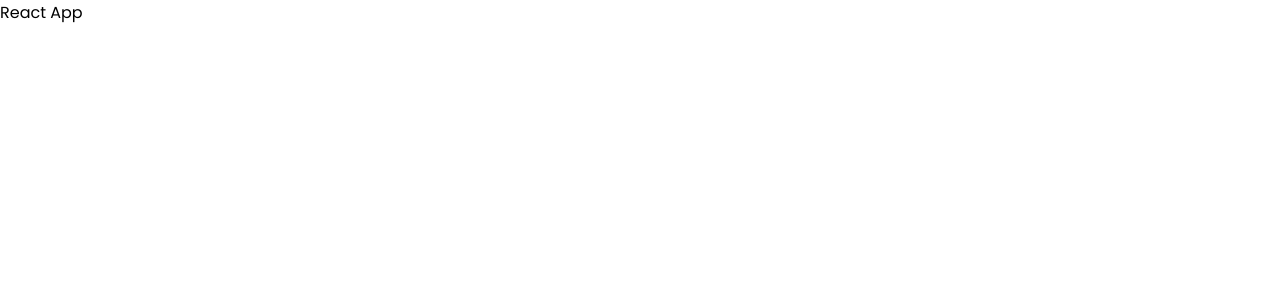
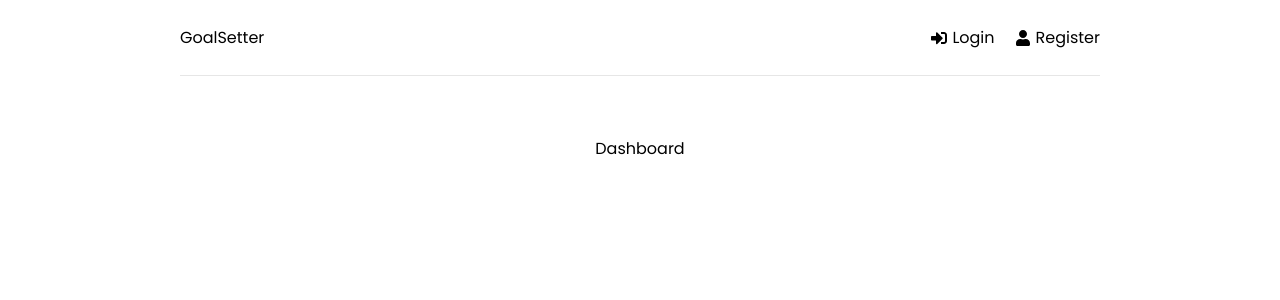
Before and after one commit to Nauman-Javed/mern-project, a React (Create React App) app in the folder frontend/: page / in a window 1280 px wide. Shown: the top 300 px of the page. Built offline with nearby package versions, Linux system fonts and the light colour scheme; the HTML template or start-up script is replaced by a standard one.

Commit message:
configure redux store and created navbar

```diff
--- a/frontend/package.json
+++ b/frontend/package.json
@@ -9,7 +9,9 @@
     "@testing-library/user-event": "^13.5.0",
     "react": "^18.2.0",
     "react-dom": "^18.2.0",
+    "react-icons": "^4.10.1",
     "react-redux": "^8.1.2",
+    "react-router-dom": "^6.15.0",
     "react-scripts": "5.0.1",
     "web-vitals": "^2.1.4"
   },
--- a/frontend/src/App.js
+++ b/frontend/src/App.js
@@ -1,5 +1,21 @@
+import { BrowserRouter, Route, Routes } from "react-router-dom";
+import { Dashboard, Login, Register } from "./pages";
+import { Header } from "./components";
 function App() {
-  return <div>React App</div>;
+  return (
+    <>
+      <BrowserRouter>
+        <div className="container">
+          <Header />
+          <Routes>
+            <Route path="/" element={<Dashboard />} />
+            <Route path="/login" element={<Login />} />
+            <Route path="/register" element={<Register />} />
+          </Routes>
+        </div>
+      </BrowserRouter>
+    </>
+  );
 }
 
 export default App;
--- /dev/null
+++ b/frontend/src/app/store/index.js
@@ -0,0 +1 @@
+export * from "./store";
--- /dev/null
+++ b/frontend/src/components/Header.jsx
@@ -0,0 +1,27 @@
+import React from "react";
+import { FaSignInAlt, FaSignOutAlt, FaUser } from "react-icons/fa";
+import { Link } from "react-router-dom";
+
+export const Header = () => {
+  return (
+    <header className="header">
+      <div className="logo">
+        <Link to="/">GoalSetter</Link>
+      </div>
+      <ul>
+        <li>
+          <Link to="/login">
+            <FaSignInAlt />
+            Login
+          </Link>
+        </li>
+        <li>
+          <Link to="/register">
+            <FaUser />
+            Register
+          </Link>
+        </li>
+      </ul>
+    </header>
+  );
+};
--- /dev/null
+++ b/frontend/src/components/index.js
@@ -0,0 +1 @@
+export * from "./Header";
--- /dev/null
+++ b/frontend/src/pages/Dashboard.jsx
@@ -0,0 +1,5 @@
+import React from "react";
+
+export const Dashboard = () => {
+  return <div>Dashboard</div>;
+};
--- /dev/null
+++ b/frontend/src/pages/Login.jsx
@@ -0,0 +1,5 @@
+import React from "react";
+
+export const Login = () => {
+  return <div>Login</div>;
+};
--- /dev/null
+++ b/frontend/src/pages/Register.jsx
@@ -0,0 +1,5 @@
+import React from "react";
+
+export const Register = () => {
+  return <div>Register</div>;
+};
--- /dev/null
+++ b/frontend/src/pages/index.js
@@ -0,0 +1,3 @@
+export * from "./Register";
+export * from "./Login";
+export * from "./Dashboard";
```
Also changed, not shown: frontend/src/app/store/store.js (renamed from frontend/src/app/store.js), 1 other file (tests, documents, lock files or other folders).
